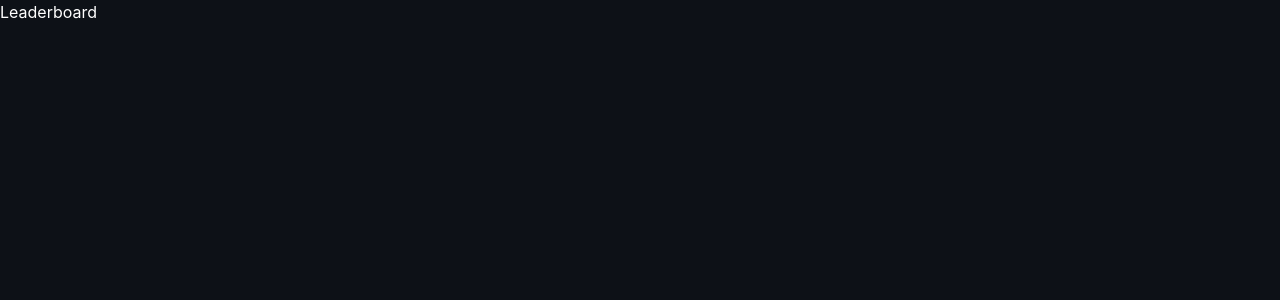
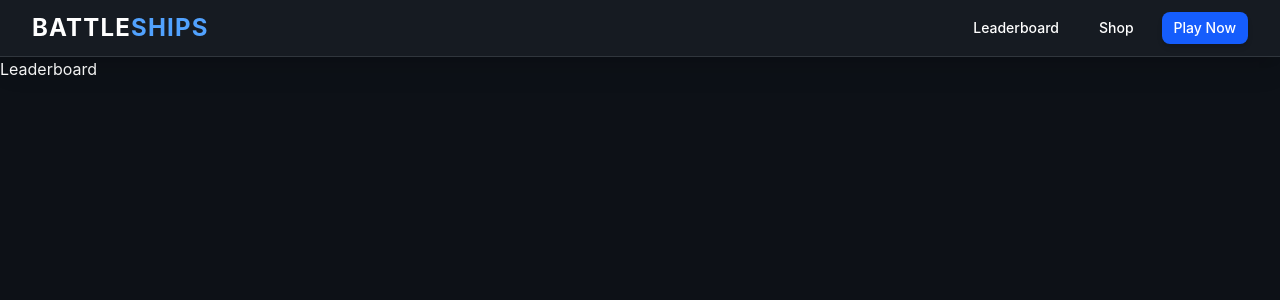
Before and after one commit to XggXWolf/Battleships, a React (Vite) app in the folder client/: page /leaderboard in a window 1280 px wide. Shown: the top 300 px of the page. Built offline with nearby package versions, Linux system fonts and the light colour scheme.

Commit message:
Complete desktop nav menu

```diff
--- a/client/src/Components/Header/Desktop/NavMenu/NavButton.tsx
+++ b/client/src/Components/Header/Desktop/NavMenu/NavButton.tsx
@@ -1,3 +1,17 @@
-export default function NavButton(redirectTo: string) {
-    return <a href=""></a>;
+import { NavLink } from "react-router";
+
+interface NavButtonProps {
+    name: string;
+    redirectTo: string;
 }
+
+export default function NavButton({ name, redirectTo }: NavButtonProps) {
+    return (
+        <NavLink
+            to={redirectTo}
+            className="px-3 py-1.5 rounded-lg text-sm font-medium hover:bg-gray-700 transition whitespace-nowrap"
+        >
+            {name}
+        </NavLink>
+    );
+}
--- a/client/src/Components/Header/Desktop/NavMenu/NavMenu.tsx
+++ b/client/src/Components/Header/Desktop/NavMenu/NavMenu.tsx
@@ -1,3 +1,12 @@
+import NavButton from "./NavButton";
+import PlayButton from "./PlayButton";
+
 export default function NavMenu() {
-    return <div>NavMenu</div>;
+    return (
+        <nav id="desktop-nav" className="hidden md:flex space-x-4">
+            <NavButton name="Leaderboard" redirectTo="/leaderboard" />
+            <NavButton name="Shop" redirectTo="/shop" />
+            <PlayButton name="Play Now" redirectTo="/play" />
+        </nav>
+    );
 }
--- a/client/src/Components/Header/Desktop/NavMenu/PlayButton.tsx
+++ b/client/src/Components/Header/Desktop/NavMenu/PlayButton.tsx
@@ -0,0 +1,17 @@
+import { NavLink } from "react-router";
+
+interface PlayButtonProps {
+    name: string;
+    redirectTo: string;
+}
+
+export default function PlayButton({ name, redirectTo }: PlayButtonProps) {
+    return (
+        <NavLink
+            to={redirectTo}
+            className="px-3 py-1.5 rounded-lg text-sm font-medium bg-blue-600 hover:bg-blue-700 transition shadow-md whitespace-nowrap"
+        >
+            {name}
+        </NavLink>
+    );
+}
--- a/client/src/Components/Header/Logo.tsx
+++ b/client/src/Components/Header/Logo.tsx
@@ -1,5 +1,3 @@
-import React from "react";
-
 export default function Logo() {
     return (
         <div className="logo-main text-2xl font-bold tracking-wider text-blue-400">
--- /dev/null
+++ b/client/src/Components/Layout.tsx
@@ -0,0 +1,11 @@
+import { Outlet } from "react-router";
+import Header from "./Header/Header";
+
+export function Layout() {
+    return (
+        <>
+            <Header />
+            <Outlet />
+        </>
+    );
+}
--- /dev/null
+++ b/client/src/Pages/Leaderboard/Leaderboard.tsx
@@ -0,0 +1,3 @@
+export default function Leaderboard() {
+    return <div>Leaderboard</div>;
+}
--- a/client/src/Pages/Main/Main.tsx
+++ b/client/src/Pages/Main/Main.tsx
@@ -1,11 +1,7 @@
 import Header from "../../Components/Header/Header";
 
 function Main() {
-    return (
-        <>
-            <Header></Header>
-        </>
-    );
+    return <></>;
 }
 
 export default Main;
--- /dev/null
+++ b/client/src/Pages/Profile/Profile.tsx
@@ -0,0 +1,3 @@
+export default function Profile() {
+    return <div>Profile</div>;
+}
--- /dev/null
+++ b/client/src/Pages/Shop/Shop.tsx
@@ -0,0 +1,3 @@
+export default function Shop() {
+    return <div>Shop</div>;
+}
--- a/client/src/main.tsx
+++ b/client/src/main.tsx
@@ -5,27 +5,20 @@ import { RouterProvider } from "react-router/dom";
 
 import Main from "./Pages/Main/Main.tsx";
 import "./index.css";
+import { Layout } from "./Components/Layout.tsx";
+import Leaderboard from "./Pages/Leaderboard/Leaderboard.tsx";
+import Shop from "./Pages/Shop/Shop.tsx";
 
 const router = createBrowserRouter([
     {
         path: "/",
-        element: <Main />,
-    },
-    {
-        path: "/Leaderboard",
-        element: <div>Leaderboard</div>,
-    },
-    {
-        path: "/Shop",
-        element: <div>Shop</div>,
-    },
-    {
-        path: "/Play",
-        element: <Main />,
-    },
-    {
-        path: "*",
-        element: <div>404 Not Found</div>,
+        element: <Layout />,
+        children: [
+            { index: true, element: <Main /> },
+            { path: "leaderboard", element: <Leaderboard /> },
+            { path: "shop", element: <Shop /> },
+            { path: "play", element: <Main /> },
+        ],
     },
 ]);
 
```
